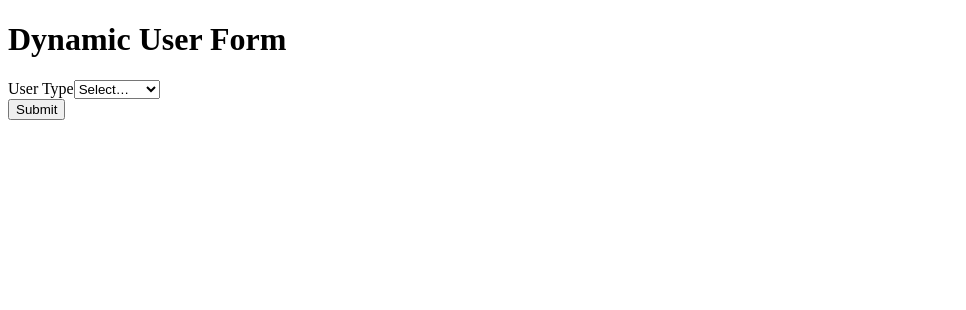
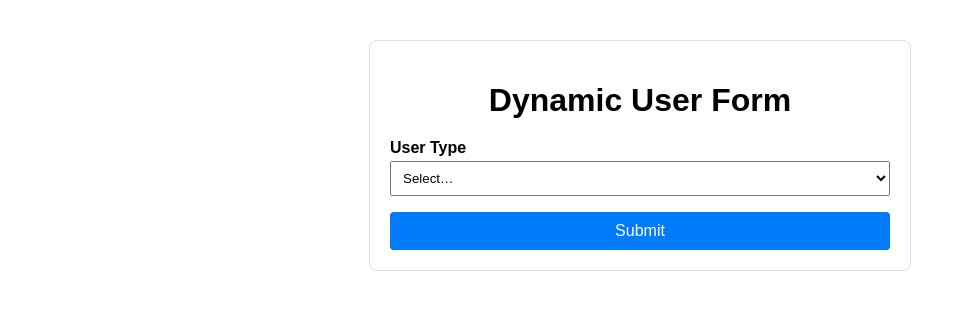
Before and after one commit to arcc-hitt/Logitrix_Assignment, an Angular app in the folder client/: page / in a window 1280 px wide. Shown: the top 310 px of the page, without its empty margins (0-966 px from the left). Built offline with nearby package versions, Linux system fonts and the light colour scheme.

Commit message:
add styling for dynamic user form

```diff
--- a/client/src/app/app.component.css
+++ b/client/src/app/app.component.css
@@ -0,0 +1,77 @@
+.container {
+  max-width: 500px;
+  margin: 40px auto;
+  padding: 20px;
+  border: 1px solid #ddd;
+  border-radius: 8px;
+  font-family: Arial, sans-serif;
+}
+
+h1 {
+  text-align: center;
+  margin-bottom: 20px;
+}
+
+.form-group {
+  margin-bottom: 16px;
+}
+
+.form-group label {
+  display: block;
+  font-weight: bold;
+  margin-bottom: 4px;
+}
+
+.form-group input,
+.form-group select {
+  width: 100%;
+  padding: 8px;
+  box-sizing: border-box;
+}
+
+.checkbox-list,
+.radio-list {
+  display: flex;
+  flex-wrap: wrap;
+  gap: 10px;
+}
+
+.checkbox-list label,
+.radio-list label {
+  display: flex;
+  align-items: center;
+}
+
+.checkbox-list input,
+.radio-list input {
+  margin-right: 6px;
+}
+
+button {
+  display: block;
+  width: 100%;
+  padding: 10px;
+  font-size: 1rem;
+  background-color: #007bfc;
+  color: white;
+  border: none;
+  border-radius: 4px;
+  cursor: pointer;
+}
+
+button:hover {
+  background-color: #005bb5;
+}
+
+.error {
+  color: #c00;
+  font-size: 0.875rem;
+  margin-top: 4px;
+}
+
+.result {
+  margin-top: 30px;
+  background: #f5f5f5;
+  padding: 15px;
+  border-radius: 6px;
+}
```
